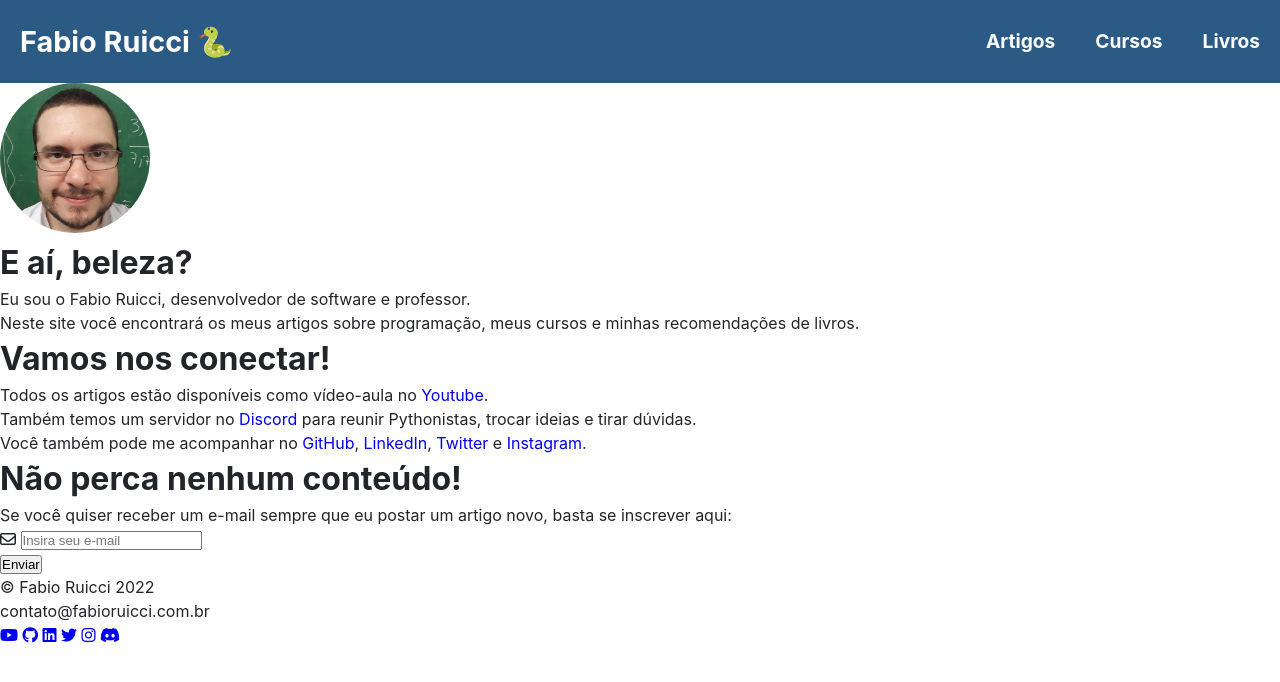
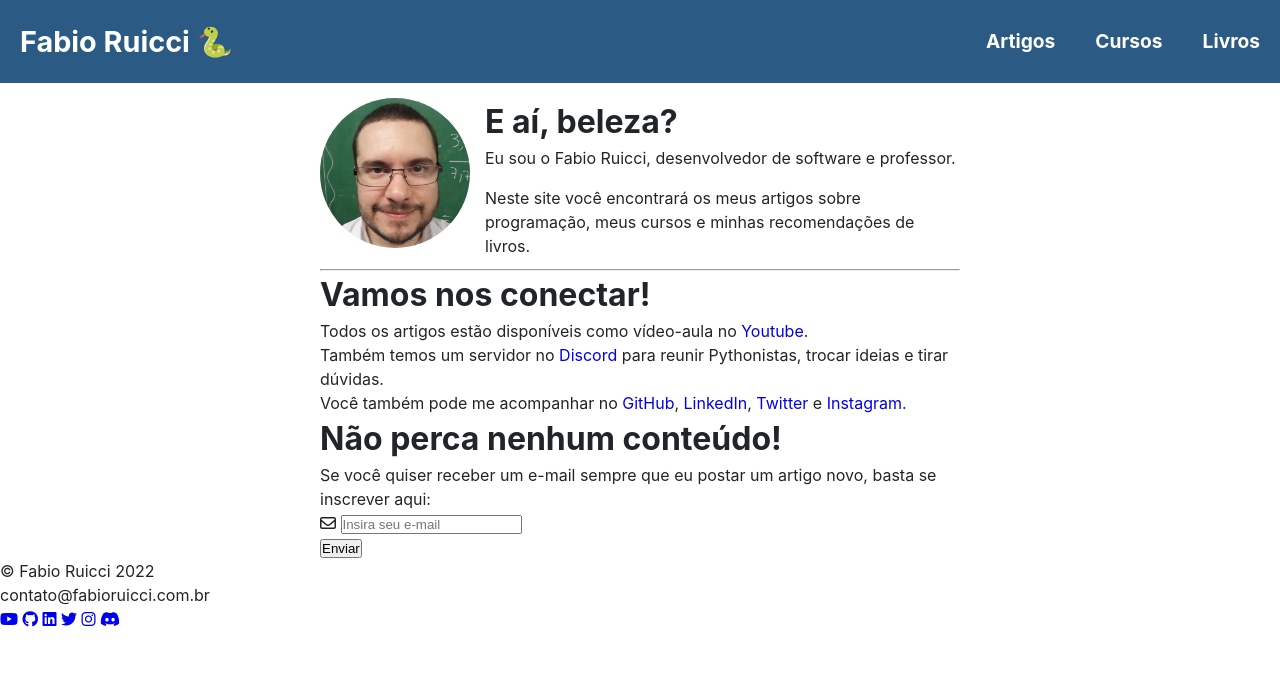
Before and after one commit to wallacycaike/mini-projeto-site-generico, a plain HTML site: page index.html in a window 1280 px wide. Drawn offline with Linux system fonts and the light colour scheme.

Commit message:
att no estilo

```diff
--- a/assets/style/index.css
+++ b/assets/style/index.css
@@ -88,6 +88,24 @@ body{
     }
 }
 
+main{
+    max-width: 50%;
+    margin: auto;
+}
+
+.sobre{
+    display: flex;
+    margin: 15px 0px;
+}
+
+.sobre-foto{
+    margin-right: 15px;
+}
+
+.sobre-textos p{
+    height: 40px;
+}
+
 .fabio{
     border-radius: 50%;
     height: 150px;
--- a/index.html
+++ b/index.html
@@ -24,11 +24,14 @@
     </nav>
     <main>
         <div class="sobre">
-            <img class="fabio" src="assets/images/fabio.ff4eadcb7b3a.jpg" alt="Fabio Ruicci">
-            <h1>E aí, beleza?</h1>
-            <p>Eu sou o Fabio Ruicci, desenvolvedor de software e professor.</p>
-            <p>Neste site você encontrará os meus artigos sobre programação, meus cursos e minhas recomendações de livros.</p>
+            <div class="sobre-foto"><img class="fabio" src="assets/images/fabio.ff4eadcb7b3a.jpg" alt="Fabio Ruicci"></div>
+            <div class="sobre-textos">
+                <h1>E aí, beleza?</h1>
+                <p>Eu sou o Fabio Ruicci, desenvolvedor de software e professor.</p>
+                <p>Neste site você encontrará os meus artigos sobre programação, meus cursos e minhas recomendações de livros.</p>
+            </div>
         </div>
+        <hr>
         <div class="conectar">
             <h1>Vamos nos conectar!</h1>
             <p>Todos os artigos estão disponíveis como vídeo-aula no <a href="#">Youtube</a>.</p>
```
